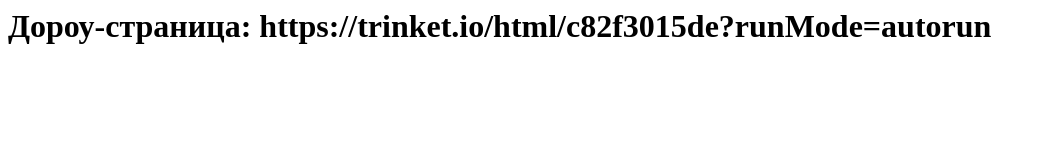
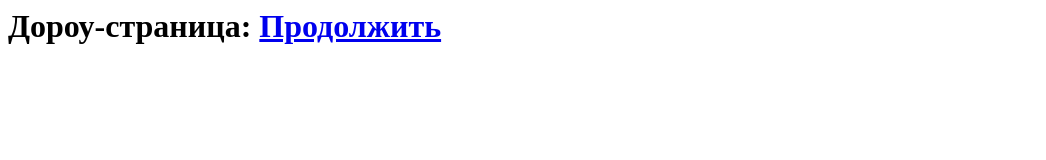
Before and after one commit to SpTrap3/SpTrap3.github.io, a plain HTML site: page index.html in a window 1280 px wide. Shown: the whole page, without its empty margins (0-1046 px from the left). Drawn offline with Linux system fonts and the light colour scheme.

Commit message:
Update index.html

```diff
--- a/index.html
+++ b/index.html
@@ -6,7 +6,7 @@
 <body>
   <h1>
   Дороу-страница:
-  https://trinket.io/html/c82f3015de?runMode=autorun
+   <a href=https:https://trinket.io/html/c82f3015de?runMode=autorun>Продолжить</a>
   </h1>
 </body>
 
```
